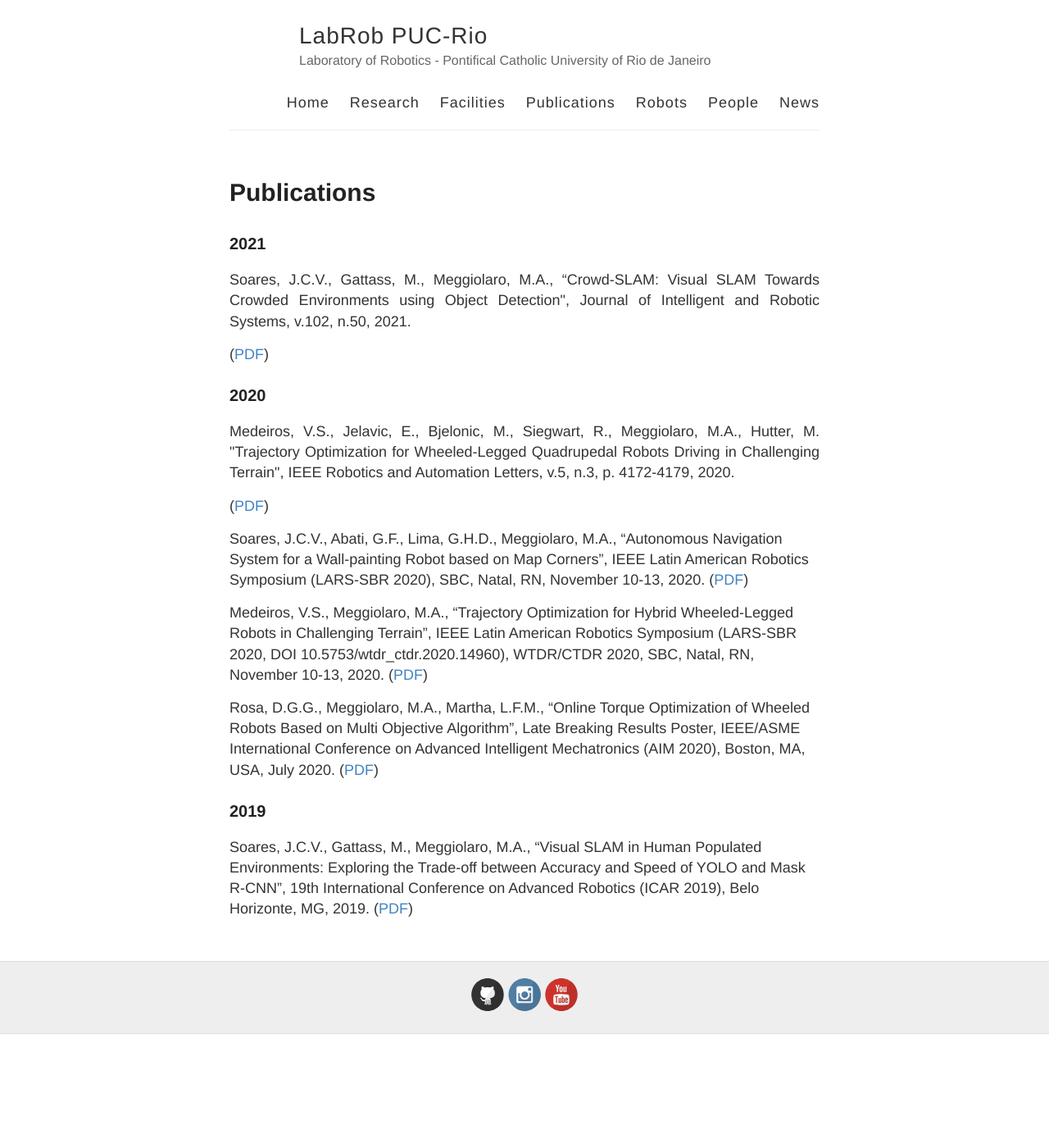
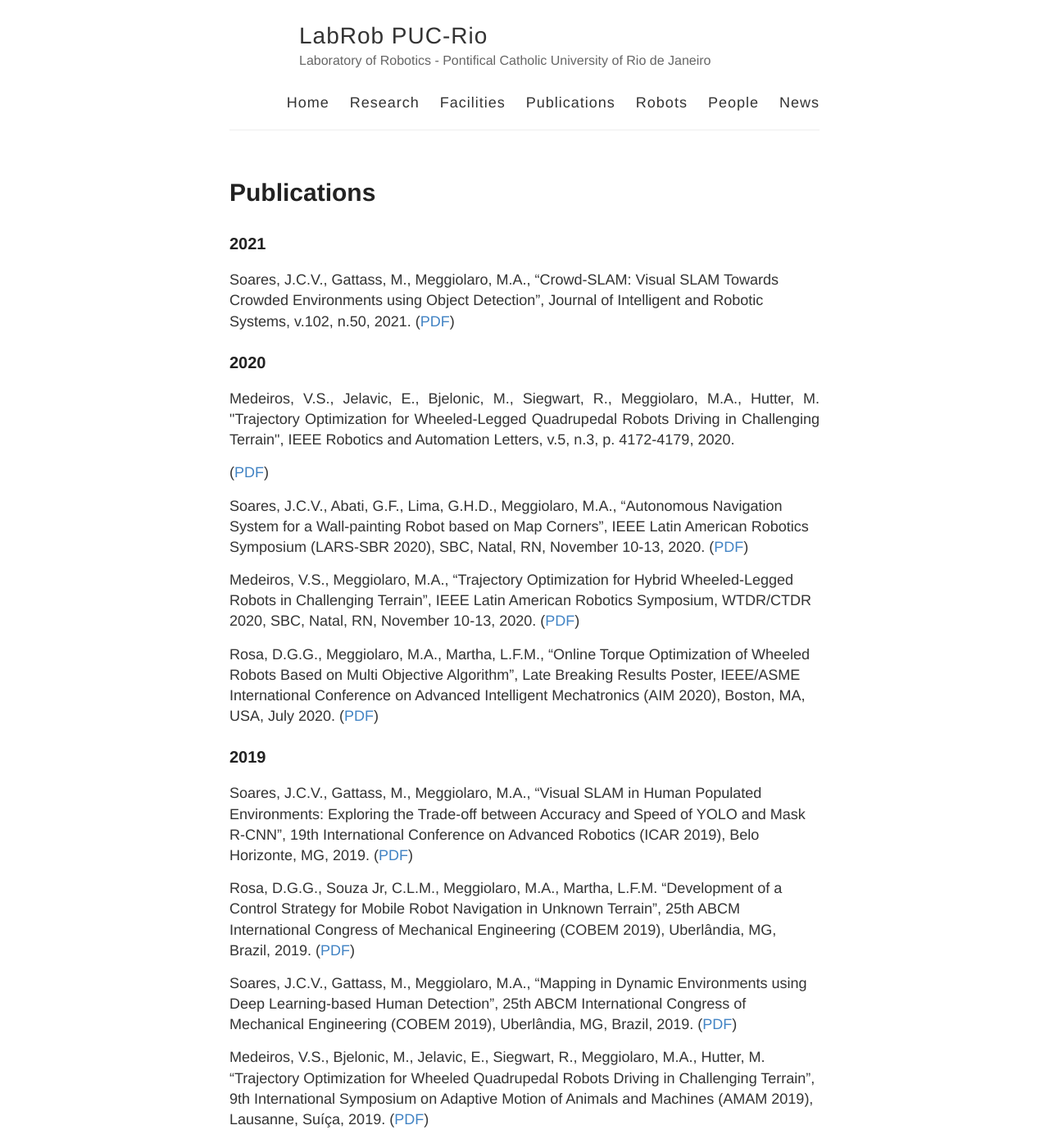
Before and after one commit to labrobpuc/labrobpuc.github.io, a Jekyll site: the page built from publications.md, in a window 1280 px wide and 1400 px high. Shown: the whole window at 82% size. Built offline with Jekyll 4.4.1, drawn with Linux system fonts in a browser that asks for light colours.

Commit message:
Update publications.md

```diff
--- a/publications.md
+++ b/publications.md
@@ -6,7 +6,7 @@
 
 ### 2021
 
-<div style="text-align: justify"> Soares, J.C.V., Gattass, M., Meggiolaro, M.A., “Crowd-SLAM: Visual SLAM Towards Crowded Environments using Object Detection", Journal of Intelligent and Robotic Systems, v.102, n.50, 2021.</div>([PDF](http://meggi.usuarios.rdc.puc-rio.br/paper/R78_JIRS21_Crowd_SLAM.pdf))
+Soares, J.C.V., Gattass, M., Meggiolaro, M.A., “Crowd-SLAM: Visual SLAM Towards Crowded Environments using Object Detection", Journal of Intelligent and Robotic Systems, v.102, n.50, 2021. ([PDF](http://meggi.usuarios.rdc.puc-rio.br/paper/R78_JIRS21_Crowd_SLAM.pdf))
 
 ### 2020
 
@@ -15,10 +15,16 @@
 
 Soares, J.C.V., Abati, G.F., Lima, G.H.D., Meggiolaro, M.A., “Autonomous Navigation System for a Wall-painting Robot based on Map Corners”, IEEE Latin American Robotics Symposium (LARS-SBR 2020), SBC, Natal, RN, November 10-13, 2020. ([PDF](http://meggi.usuarios.rdc.puc-rio.br/paper/C268_LARS20_Autonomous_navigation_system_for_a_wall_painting_robot.pdf))
 
-Medeiros, V.S., Meggiolaro, M.A., “Trajectory Optimization for Hybrid Wheeled-Legged Robots in Challenging Terrain”, IEEE Latin American Robotics Symposium (LARS-SBR 2020, DOI 10.5753/wtdr_ctdr.2020.14960), WTDR/CTDR 2020, SBC, Natal, RN, November 10-13, 2020. ([PDF](http://meggi.usuarios.rdc.puc-rio.br/paper/C269_LARS20_Trajectory_optimization_for_hybrid_wheel_legged_robots.pdf))
+Medeiros, V.S., Meggiolaro, M.A., “Trajectory Optimization for Hybrid Wheeled-Legged Robots in Challenging Terrain”, IEEE Latin American Robotics Symposium, WTDR/CTDR 2020, SBC, Natal, RN, November 10-13, 2020. ([PDF](http://meggi.usuarios.rdc.puc-rio.br/paper/C269_LARS20_Trajectory_optimization_for_hybrid_wheel_legged_robots.pdf))
 
 Rosa, D.G.G., Meggiolaro, M.A., Martha, L.F.M., “Online Torque Optimization of Wheeled Robots Based on Multi Objective Algorithm”, Late Breaking Results Poster, IEEE/ASME International Conference on Advanced Intelligent Mechatronics (AIM 2020), Boston, MA, USA, July 2020. ([PDF](http://meggi.usuarios.rdc.puc-rio.br/paper/C265_AIM20_Online_torque_optimization.pdf))
 
 ### 2019
 
 Soares, J.C.V., Gattass, M., Meggiolaro, M.A., “Visual SLAM in Human Populated Environments: Exploring the Trade-off between Accuracy and Speed of YOLO and Mask R-CNN”, 19th International Conference on Advanced Robotics (ICAR 2019), Belo Horizonte, MG, 2019. ([PDF](http://meggi.usuarios.rdc.puc-rio.br/paper/C264_ICAR19_Visual_SLAM_in_human_populated_environments.pdf))
+
+Rosa, D.G.G., Souza Jr, C.L.M., Meggiolaro, M.A., Martha, L.F.M. “Development of a Control Strategy for Mobile Robot Navigation in Unknown Terrain”, 25th ABCM International Congress of Mechanical Engineering (COBEM 2019), Uberlândia, MG, Brazil, 2019. ([PDF](http://meggi.usuarios.rdc.puc-rio.br/paper/C262_COBEM19_Development_of_a_control_strategy_for_mobile_robot.pdf))
+
+Soares, J.C.V., Gattass, M., Meggiolaro, M.A., “Mapping in Dynamic Environments using Deep Learning-based Human Detection”, 25th ABCM International Congress of Mechanical Engineering (COBEM 2019), Uberlândia, MG, Brazil, 2019. ([PDF](http://meggi.usuarios.rdc.puc-rio.br/paper/C261_COBEM19_Mapping_in_dynamic_environments_using_deep_learning.pdf))
+
+Medeiros, V.S., Bjelonic, M., Jelavic, E., Siegwart, R., Meggiolaro, M.A., Hutter, M. “Trajectory Optimization for Wheeled Quadrupedal Robots Driving in Challenging Terrain”, 9th International Symposium on Adaptive Motion of Animals and Machines (AMAM 2019), Lausanne, Suíça, 2019. ([PDF](http://meggi.usuarios.rdc.puc-rio.br/paper/C260_AMAM19_Trajectory_optimization_for_wheeled_quadrupedal.pdf))
```
